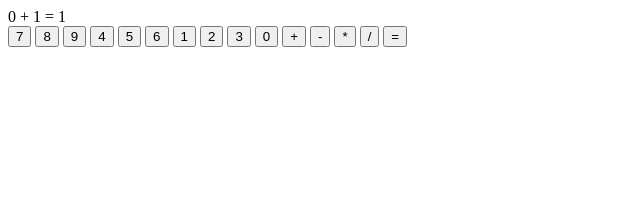
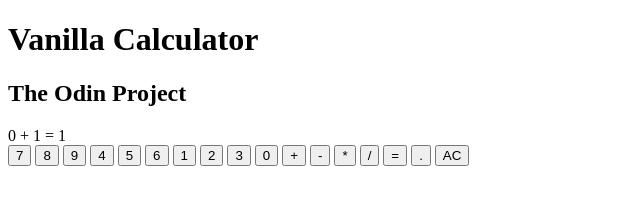
Before and after one commit to hagnerd/odin-vanilla-calc, a plain HTML site: page index.html in a window 1280 px wide. Shown: the whole page, without its empty margins (0-640 px from the left). Drawn offline with Linux system fonts and the light colour scheme.

Commit message:
Finish basic HTML skeleton

```diff
--- a/index.html
+++ b/index.html
@@ -10,6 +10,10 @@
 </head>
 
 <body>
+  <header>
+    <h1>Vanilla Calculator</h1>
+    <h2>The Odin Project</h2>
+  </header>
 
   <main>
 
@@ -37,6 +41,9 @@
         <button class="button operator-btn" id="op-btn-divide">/</button>
 
         <button class="button operator-btn" id="op-btn-equal">=</button>
+        <button class="button operator-btn" id="op-btn-decimal">.</button>
+
+        <button class="button operator-btn" id="op-btn-clear">AC</button>
 
       </div>
     </div>
```
